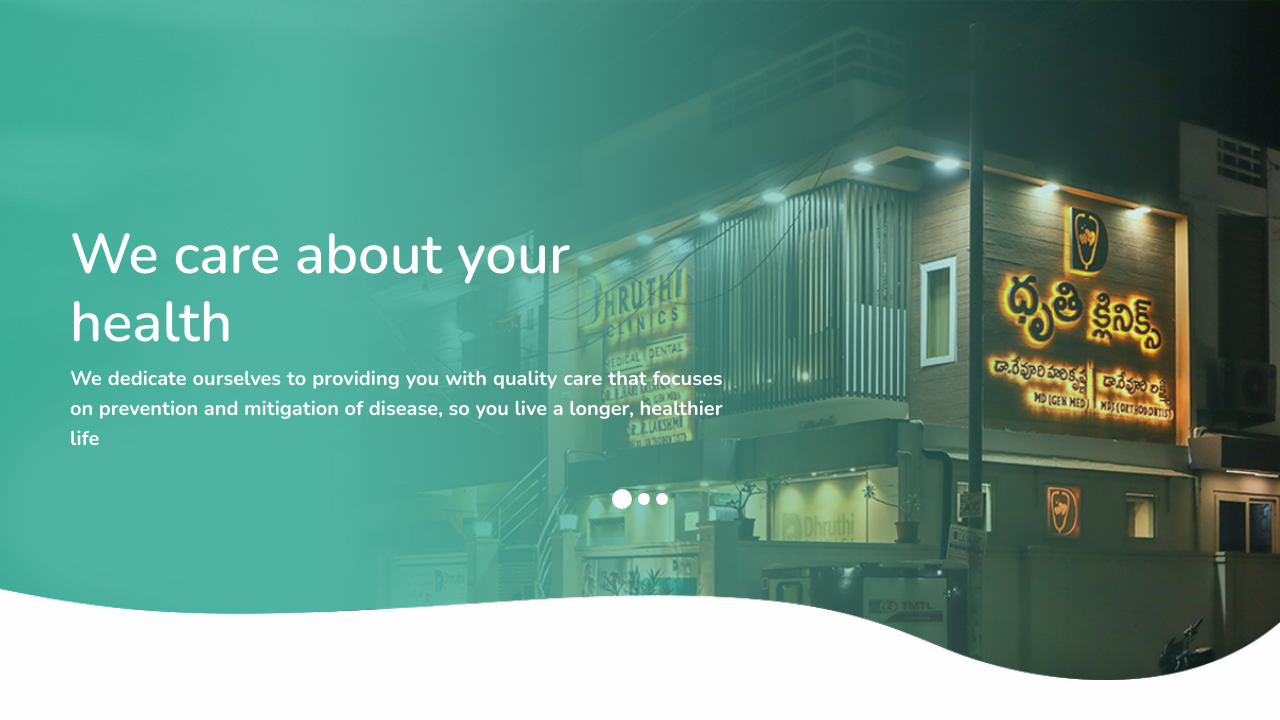
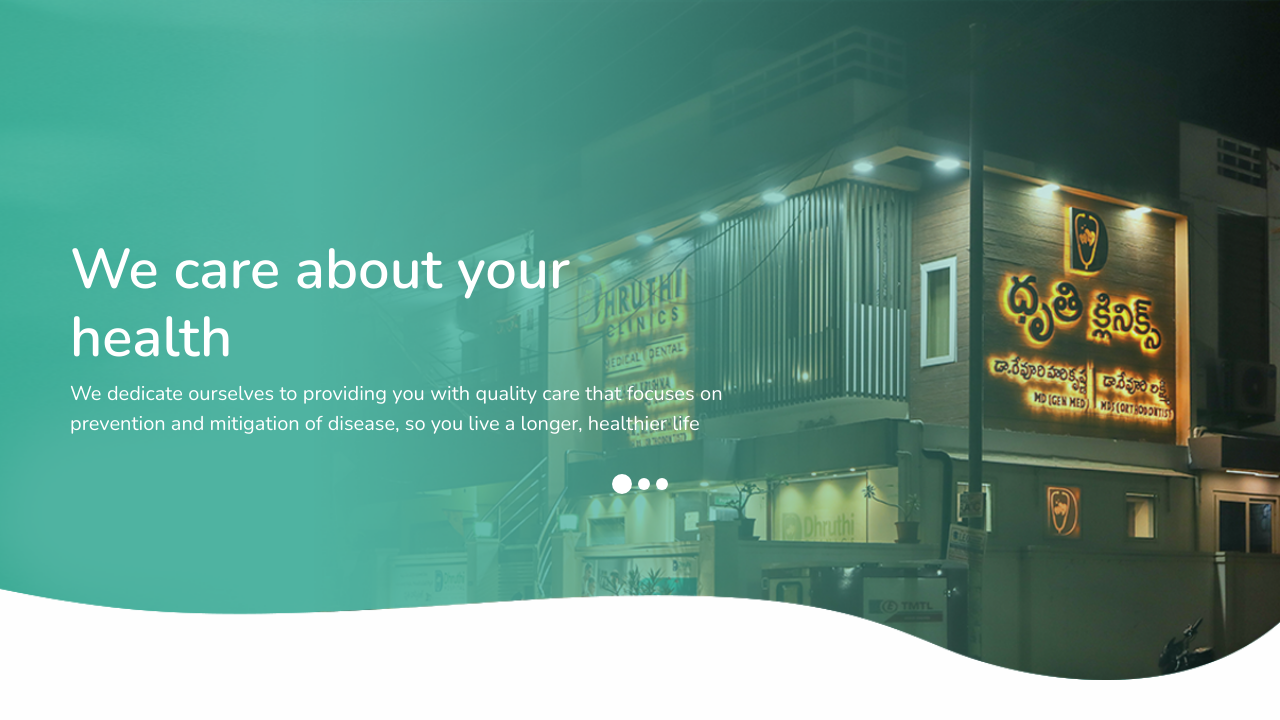
Before and after one commit to DT7Solutions/dhruthi-hospitals-2, a Django app: page /chirala/ in a window 1280 px wide. Shown: the top 720 px of the page. Run offline with Django 4.2, Linux system fonts and the light colour scheme; some libraries are stand-ins or nearby versions.

Commit message:
adding my changes

```diff
--- a/dhruthi/static/chirala-clinic/css/style.css
+++ b/dhruthi/static/chirala-clinic/css/style.css
@@ -316,6 +316,18 @@
   background-color: transparent;
   color: #ffffff;
 }
+
+
+
+.detail-box p {
+    text-align: justify;
+    font-weight: 500 !important;
+    color: rgb(9,82,109)!important;
+}
+
+
+
+
 
 .slider_section .img-box {
   display: -webkit-box;
--- a/dhruthi/templates/uifiles/chirala-clininc.html
+++ b/dhruthi/templates/uifiles/chirala-clininc.html
@@ -68,7 +68,7 @@
                     <h3 style="color: #fff;font-size:3.5em;font-weight: 600;">
                       We care about your health
                     </h3>
-                    <p style="font-size: 20px;">We dedicate ourselves to providing you with quality
+                    <p style="font-size: 20px; color:white !important">We dedicate ourselves to providing you with quality
                       care that focuses on prevention and mitigation of disease, so you live a longer, healthier life
                     </p>
                     <div class="btn-box">
@@ -87,7 +87,7 @@
                     <h3 style="color: #fff;font-size:3.5em;font-weight: 600;">
                       We provide Best Healthcare
                     </h3 >
-                    <p style="font-size: 20px;">
+                    <p style="font-size: 20px; color:white !important"">
                       Dhruthi Healthcare is dedicated to providing the best possible healthcare to our patients. Our staff of highly qualified professionals offers services tailored to meet each individual's
                       needs, including diagnosis and treatment for a wide range of health conditions.
                     </p>
@@ -109,9 +109,8 @@
                     <h3 style="color: #fff;font-size:3.5em;font-weight: 600;">
                       We Healping Your Stay Happy health
                     </h3>
-                    <p style="font-size: 20px;">
-                      Dhruthi Healthcare is dedicated to helping you stay happy and healthy. We understand that staying healthy means more than just getting regular exercise and eating right; it means feeling confident in your body, mind, and spirit. Our mission is to provide you with the tools and resources necessary to maintain a positive outlook on life. Our service begins by offering
-                      regular check-ups and vaccines so that you can remain in optimal physical health.
+                    <p style="font-size: 20px; color:white !important">
+                      Dhruthi Healthcare is dedicated to helping you stay happy and healthy. We understand that staying healthy means more than just getting regular exercise and eating right; it means feeling confident in your body, mind, and spirit.
                     </p>
                     <div class="btn-box">
                       <!-- <a href="" class="btn1">
@@ -155,7 +154,7 @@
                 About <span>Us</span>
               </h2>
             </div>
-            <p style="text-align: justify; font-weight:800; color:#043d50">
+            <p style="text-align: justify; color: rgb(9,82,109); font-weight: 500;">
               Dhurthi Super Specialty Clinics is a state-of-the-art medical facility that offers personalized service and quality treatments to the community of Chirala. It was opened and run by a special team of doctors featuring highly trained physicians specializing in different departments. We not only provides advanced medical care but also strives to make complex healthcare accessible for rural villages at an affordable cost - demonstrating their commitment towards bettering public health.
             </p>
             <!-- <a href="">
@@ -300,7 +299,7 @@
                 Urology
                 </h5>
                 <p>
-                  Urology is one of the departments in healthcare system that deals with problems regarding the urinary tract system. It deals with problems like urinary tract infections, bladder and renal stones in both male and females.
+                  Urology is the top-tier field of medicine focused on treating and caring for vital organs in both male and female anatomy, dealing with all aspects from urinary tracts to reproductive systems. Urologists strive to ensure the health of these components which include kidneys, adrenal glands, ureters, bladder, and urethra.
                 </p>
               </div>
             </div>
```
